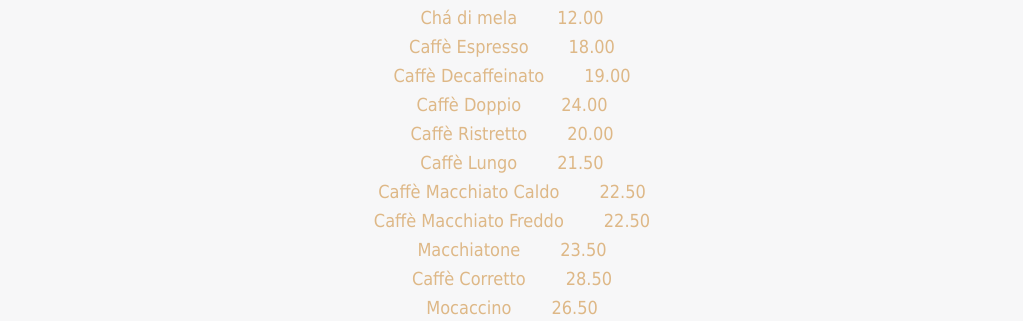
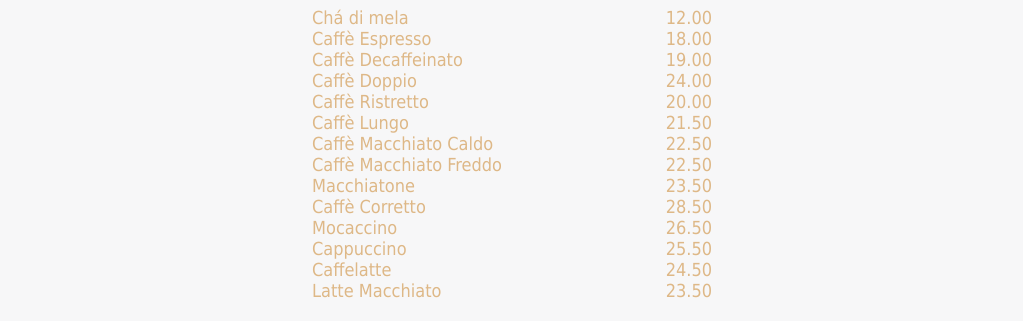
Before and after one commit to sbr-rodrigues/Pasticcenaria-Raffinatezza, a plain HTML site: page index.html in a window 1280 px wide. Shown: the part 810-1131 px from the top of the page, without its empty margins (128-1151 px from the left). Drawn offline with Linux system fonts and the light colour scheme.

Commit message:
Refactor CSS styles for consistency and layout

```diff
--- a/style.css
+++ b/style.css
@@ -74,6 +74,7 @@ h2 {
 }
 
 ol, ul {
+  clear: both;
   text-align: left;
   display: inline-block;
   margin: 20px auto;
@@ -135,11 +136,10 @@ section img:first-of-type {
 
 .item {
   display: flex;
-  justify-content: center;
-  align-items: center;
-  margin-bottom: 8px;
-  gap: 40px;
-}
+  justify-content: space-between;
+  max-width: 400px;
+  margin: 0 auto;
+   }
 
 .item p {
   margin: 0;
@@ -149,6 +149,7 @@ section img:first-of-type {
 .flavor, .dessert {
   text-align: left;
   width: auto;
+  margin-left: 60px;
 }
 
 .price {
```
